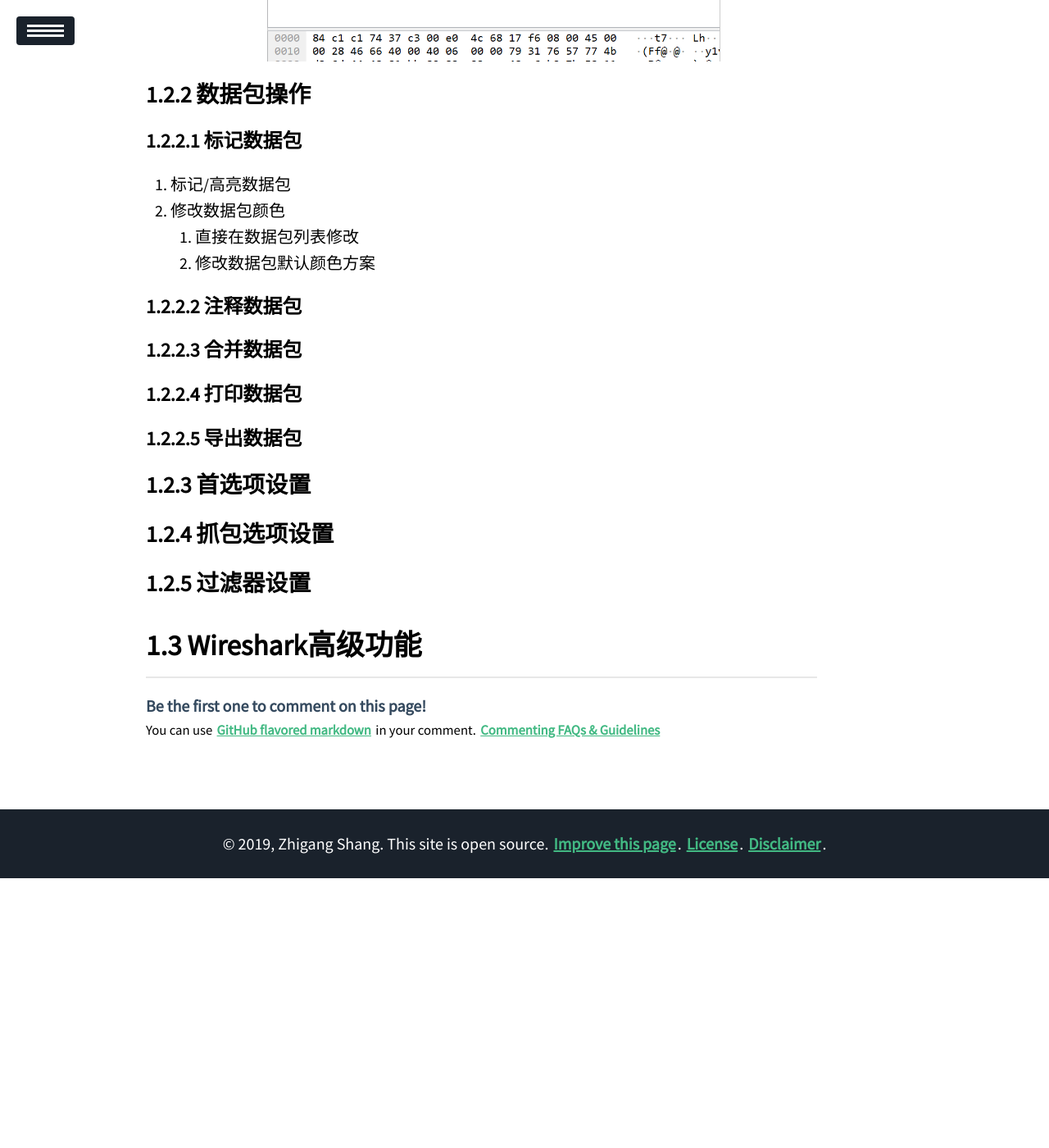
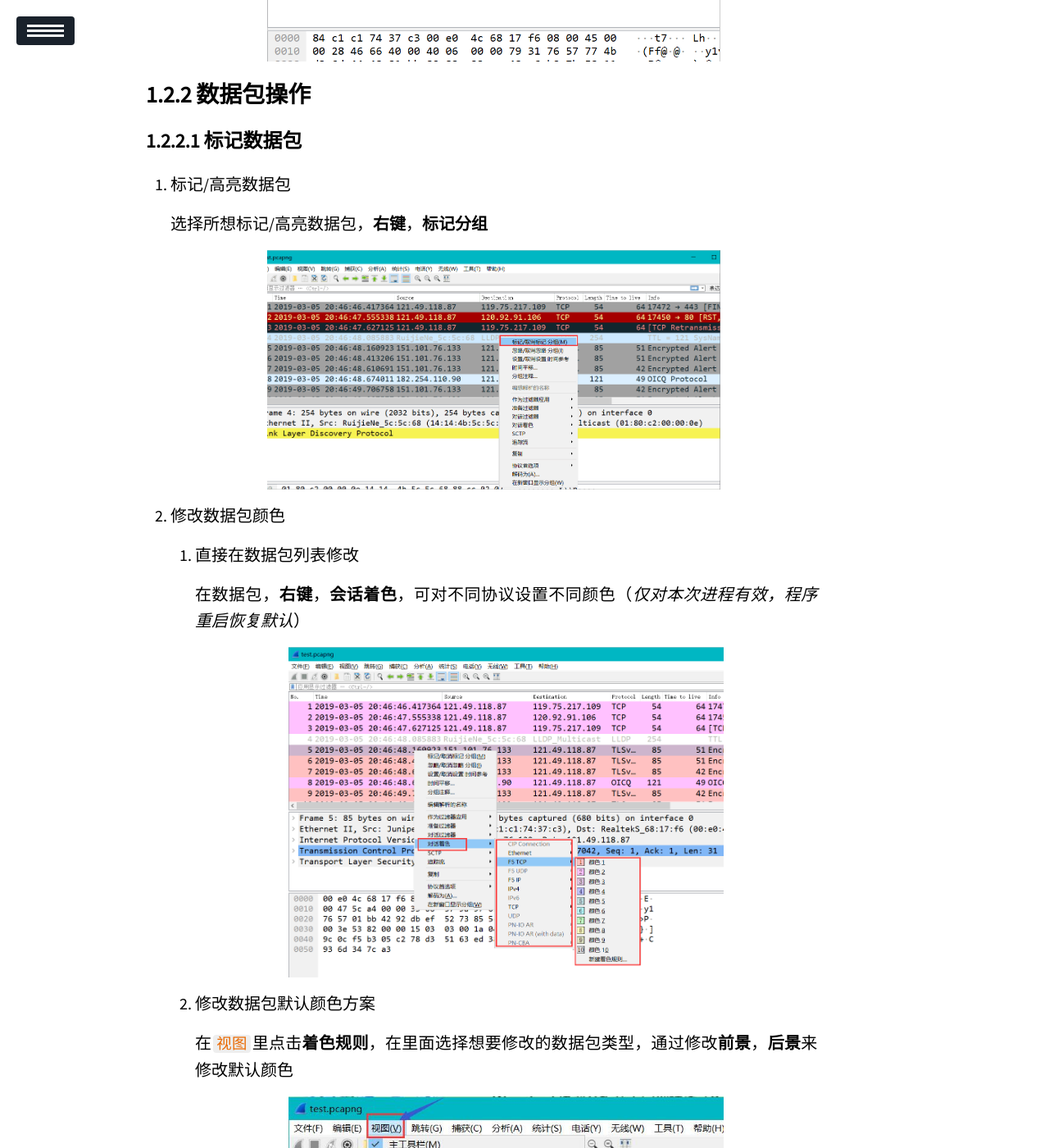
Before and after one commit to Cr7-joker/Cr7-joker.github.io, a Jekyll site: the page built from _posts/2019-03-04-Wireshark use tutorial/2019-03-04-Wireshark use tutorial.md, in a window 1280 px wide and 1400 px high, scrolled down 11590 px. Shown: the whole window at 82% size. Built offline with Jekyll 4.4.1, drawn with Linux system fonts in a browser that asks for light colours; our own code applies the rules of GitHub Pages for plain Markdown files; a script that is not in the unit is left out; before the commit the page ends 12661 px from its top, so only the background shows below that; some of the changed text lies outside the part shown.

Commit message:
wireshark

```diff
--- a/_posts/2019-03-04-Wireshark use tutorial/2019-03-04-Wireshark use tutorial.md
+++ b/_posts/2019-03-04-Wireshark use tutorial/2019-03-04-Wireshark use tutorial.md
@@ -204,17 +204,63 @@
 #### 标记数据包
 
 1. 标记/高亮数据包
+
+   选择所想标记/高亮数据包，**右键**，**标记分组**
+
+   <img src="https://raw.githubusercontent.com/Cr7-joker/Cr7-joker.github.io/master/_posts/2019-03-04-Wireshark%20use%20tutorial/assert/19.png" width="70%">
+
 2. 修改数据包颜色
    1. 直接在数据包列表修改
+
+      在数据包，**右键**，**会话着色**，可对不同协议设置不同颜色（*仅对本次进程有效，程序重启恢复默认*）
+
+      <img src="https://raw.githubusercontent.com/Cr7-joker/Cr7-joker.github.io/master/_posts/2019-03-04-Wireshark%20use%20tutorial/assert/20.png" width="70%">
+
    2. 修改数据包默认颜色方案
+
+      在`视图`里点击**着色规则**，在里面选择想要修改的数据包类型，通过修改**前景**，**后景**来修改默认颜色
+
+      <img src="https://raw.githubusercontent.com/Cr7-joker/Cr7-joker.github.io/master/_posts/2019-03-04-Wireshark%20use%20tutorial/assert/21.jpg" width="70%">
+
+      <img src="https://raw.githubusercontent.com/Cr7-joker/Cr7-joker.github.io/master/_posts/2019-03-04-Wireshark%20use%20tutorial/assert/22.png" width="70%">
 
 #### 注释数据包
 
+功能：为数据包编写注释信息
+
+在所想注释数据包**右键**，**分组注释**，写下自己的注释，然后在`数据包详细区`即可显示自己所写注释
+
+<img src="https://raw.githubusercontent.com/Cr7-joker/Cr7-joker.github.io/master/_posts/2019-03-04-Wireshark%20use%20tutorial/assert/23.png" width="70%">
+
+<img src="https://raw.githubusercontent.com/Cr7-joker/Cr7-joker.github.io/master/_posts/2019-03-04-Wireshark%20use%20tutorial/assert/24.jpg" width="70%">
+
 #### 合并数据包
+
+功能：将两个数据包文件合并
+
+在`文件`里点击`合并`，选择想要合并的数据包文件
+
+<img src="https://raw.githubusercontent.com/Cr7-joker/Cr7-joker.github.io/master/_posts/2019-03-04-Wireshark%20use%20tutorial/assert/25.png" width="70%">
+
+<img src="https://raw.githubusercontent.com/Cr7-joker/Cr7-joker.github.io/master/_posts/2019-03-04-Wireshark%20use%20tutorial/assert/26.png" width="70%">
 
 #### 打印数据包
 
+在`文件`里点击`Print`
+
 #### 导出数据包
+
+在`文件`里点击`导出特定分组`，选定导出的种类（All packets,Selected packet etc.）
+
+<img src="https://raw.githubusercontent.com/Cr7-joker/Cr7-joker.github.io/master/_posts/2019-03-04-Wireshark%20use%20tutorial/assert/27.png" width="70%">
+
+<img src="https://raw.githubusercontent.com/Cr7-joker/Cr7-joker.github.io/master/_posts/2019-03-04-Wireshark%20use%20tutorial/assert/28.png" width="70%">
+
+导出为其他格式文件，如CSV格式
+
+在`文件`里点击`导出分组解析结果`，选择想导出的类型
+
+<img src="https://raw.githubusercontent.com/Cr7-joker/Cr7-joker.github.io/master/_posts/2019-03-04-Wireshark%20use%20tutorial/assert/29.png" width="70%">
 
 ### 首选项设置
 
```
Also changed, not shown: _posts/2019-03-04-Wireshark use tutorial/assert/19.png (added), _posts/2019-03-04-Wireshark use tutorial/assert/20.png (added), _posts/2019-03-04-Wireshark use tutorial/assert/21.jpg (added), _posts/2019-03-04-Wireshark use tutorial/assert/22.png (added), _posts/2019-03-04-Wireshark use tutorial/assert/23.png (added), _posts/2019-03-04-Wireshark use tutorial/assert/24.jpg (added), _posts/2019-03-04-Wireshark use tutorial/assert/25.png (added), _posts/2019-03-04-Wireshark use tutorial/assert/26.png (added), _posts/2019-03-04-Wireshark use tutorial/assert/27.png (added), _posts/2019-03-04-Wireshark use tutorial/assert/28.png (added), _posts/2019-03-04-Wireshark use tutorial/assert/29.png (added).
